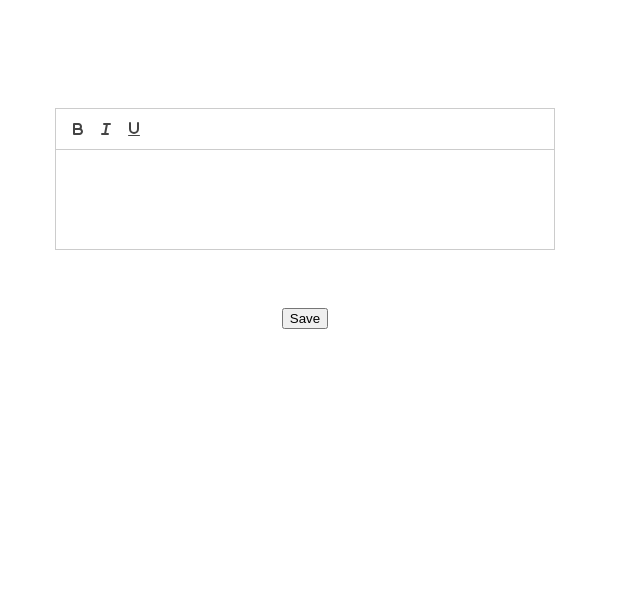
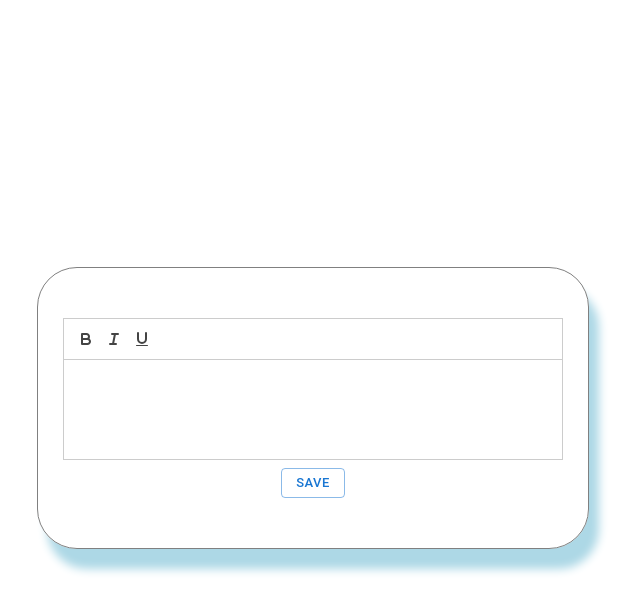
Before and after one commit to SankalpKokare/React-FrontendTask, a React (Vite) app: page /texteditor in a window 1280 px wide. Shown: the top 612 px of the page, without its empty margins (335-975 px from the left). Built offline with nearby package versions, Linux system fonts and the light colour scheme.

Commit message:
added styling to text editor

```diff
--- a/src/Components/TextEditor/RichTextEditor.css
+++ b/src/Components/TextEditor/RichTextEditor.css
@@ -1,13 +1,25 @@
 .editor-container {
+  height: 100vh;
+  justify-content: center;
+  align-items: center;
   display: flex;
-  flex-direction: column;
-  height: 100vh;
-  align-items: center;
+  width: 100vw;
+}
 
+.editor{
+    gap: 50px;
+    display: flex;
+    flex-direction: column;
+    align-items: center;
+    padding: 50px;
+    max-width: 450px;
+    border-radius: 40px;
+    box-shadow: 10px 20px 10px lightblue;
+    border: 1px solid grey;
 }
 
 .editor-input {
   height: 100px;
   width: 500px;
-  margin: 100px;
+  border-radius: 40px;
 }
--- a/src/Components/TextEditor/RichTextEditor.tsx
+++ b/src/Components/TextEditor/RichTextEditor.tsx
@@ -4,6 +4,7 @@ import "react-quill/dist/quill.snow.css";
 import "./RichTextEditor.css";
 import { useDispatch, useSelector } from "react-redux";
 import { setRichText } from "../UserData/FormSlice";
+import { Button } from "@mui/material";
 
 function RichTextEditor() {
   const [value, setValue] = useState("");
@@ -33,6 +34,7 @@ function RichTextEditor() {
 
   return (
     <div className="editor-container">
+      <div className="editor">
       <ReactQuill
         theme="snow"
         value={value}
@@ -40,7 +42,8 @@ function RichTextEditor() {
         className="editor-input"
         modules={modules}
       />
-      <button onClick={handleSave}>Save</button>
+      <Button onClick={handleSave} variant="outlined" color="primary" size="small">Save</Button>
+    </div>
     </div>
   );
 }
```
